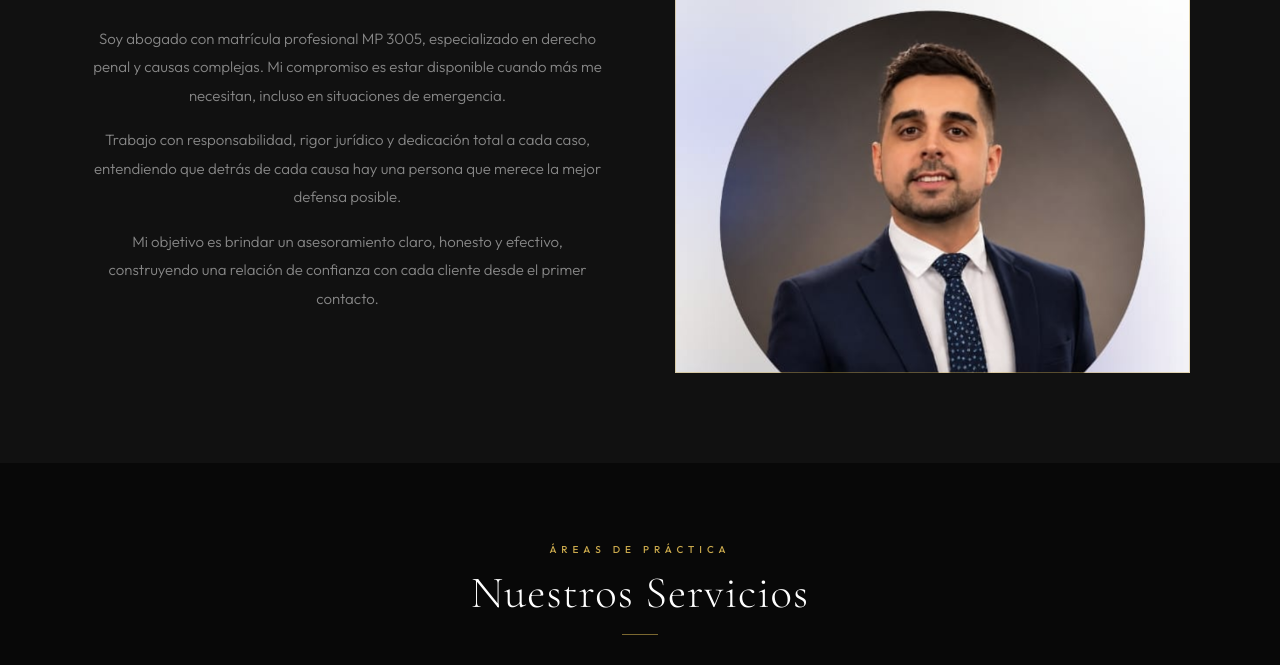
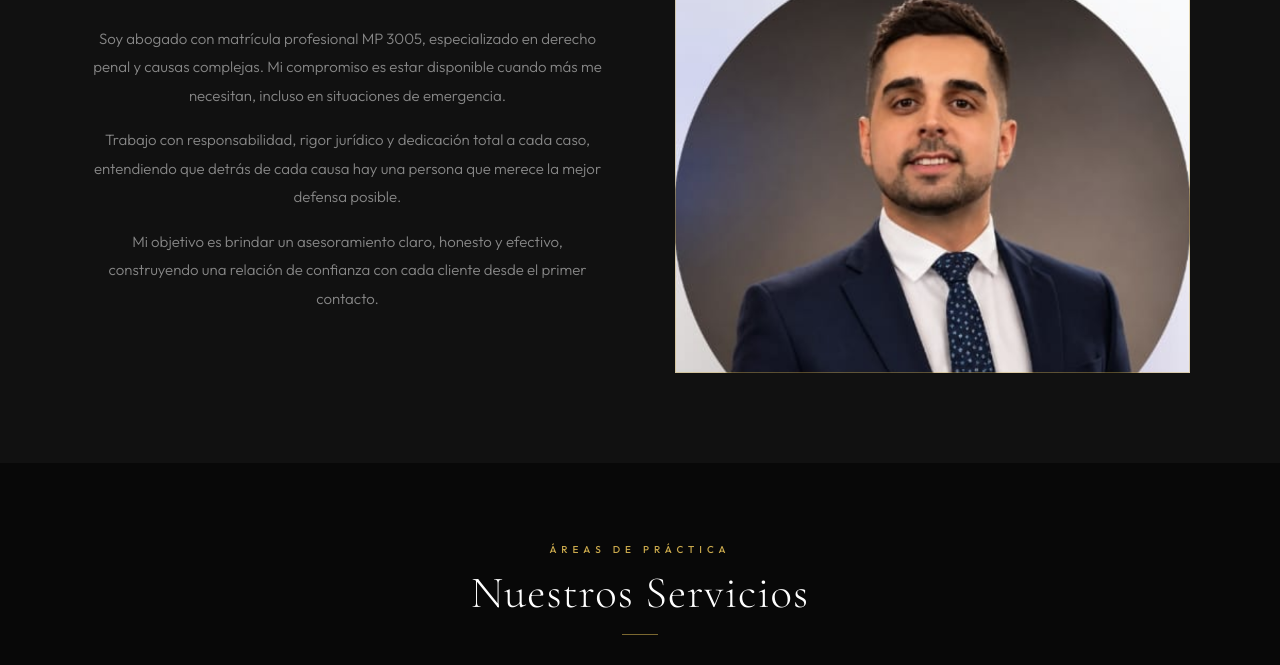
Before and after one commit to cristiandigitalbr-png/demo370, a plain HTML site: page index.html in a window 1280 px wide. Shown: the part 1020-1685 px from the top of the page. Drawn offline with nearby package versions, Linux system fonts and the light colour scheme.

Commit message:
Update index.html

```diff
--- a/index.html
+++ b/index.html
@@ -102,7 +102,7 @@
   .about-text p { font-size: 15px; line-height: 1.9; color: var(--gray); margin-bottom: 16px; text-align: center; font-weight: 300; }
 
   .about-image { position: relative; height: 460px; overflow: hidden; }
-  .about-image img { width: 100%; height: 100%; object-fit: cover; object-position: center 20%; display: block; filter: grayscale(10%); box-shadow: 0 30px 80px rgba(0,0,0,0.6), 0 8px 24px rgba(0,0,0,0.4); transform: scale(1.15); }
+  .about-image img { width: 100%; height: 100%; object-fit: cover; object-position: center 30%; display: block; filter: grayscale(10%); box-shadow: 0 30px 80px rgba(0,0,0,0.6), 0 8px 24px rgba(0,0,0,0.4); transform: scale(1.4); }
   .about-image::before { content: ''; position: absolute; inset: 0; border: 1px solid rgba(201,168,76,0.4); pointer-events: none; z-index: 2; }
   .about-image::after { content: ''; position: absolute; bottom: -10px; right: -10px; width: 100%; height: 100%; border: 1px solid rgba(201,168,76,0.15); z-index: -1; }
 
```
